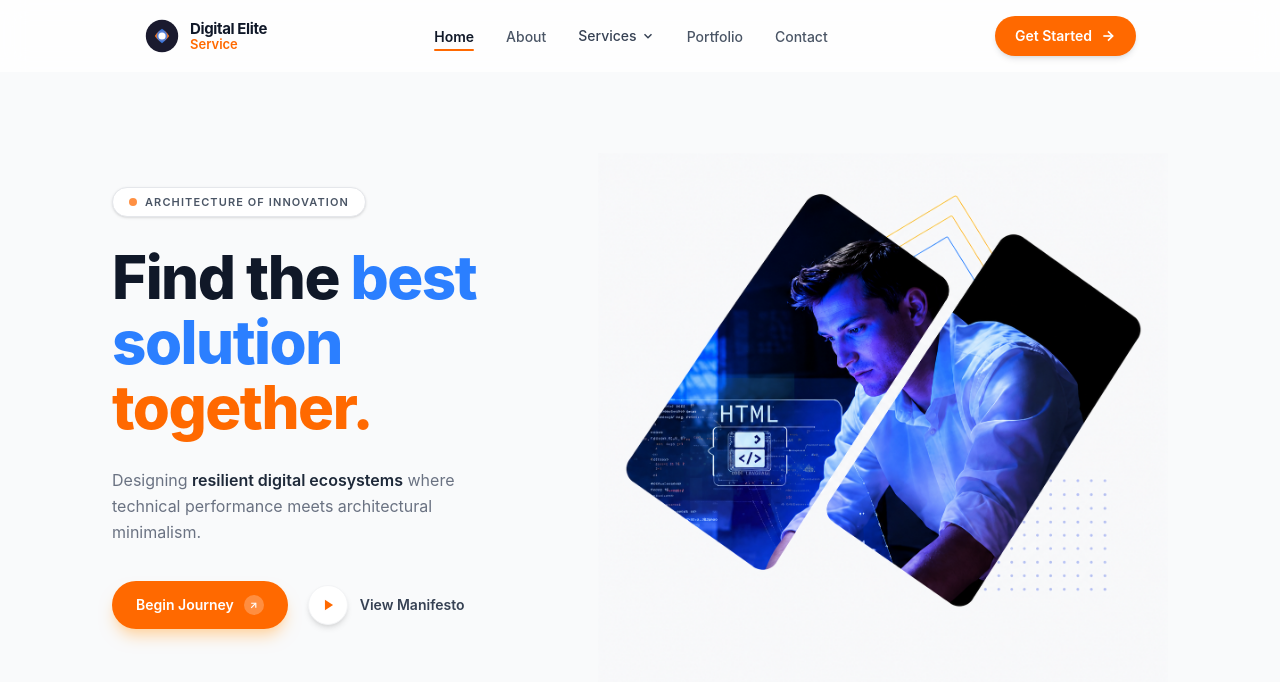
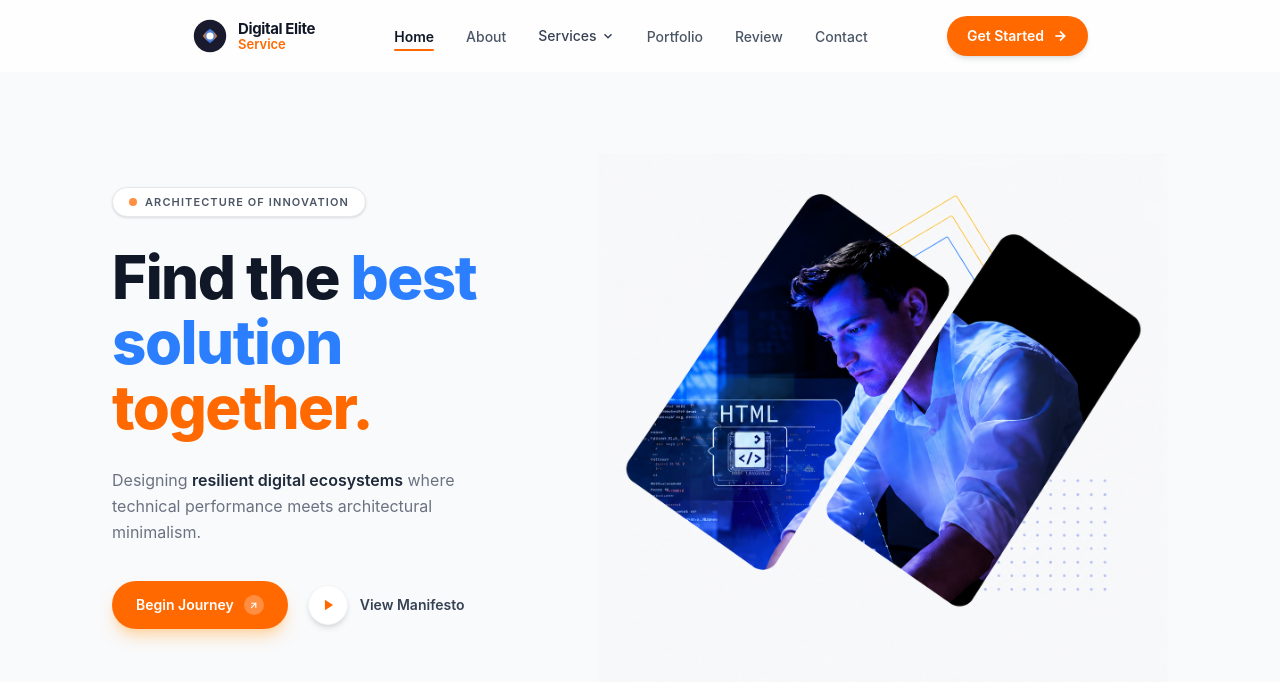
Before and after one commit to jithin2501/software-company, a React (Vite) app in the folder software_main/client/: page / in a window 1280 px wide. Shown: the top 682 px of the page. Built offline with nearby package versions, Linux system fonts and the light colour scheme.

Commit message:
Add Review to navbar and nudge company name right and Get Started left

```diff
--- a/software_main/client/src/components/Navbar.jsx
+++ b/software_main/client/src/components/Navbar.jsx
@@ -1,6 +1,6 @@
 import { useState } from "react";
 
-const NAV_LINKS = ["Home", "About", "Services", "Portfolio", "Contact"];
+const NAV_LINKS = ["Home", "About", "Services", "Portfolio", "Review", "Contact"];
 
 export default function Navbar({ currentView, setView }) {
   const [menuOpen, setMenuOpen] = useState(false);
@@ -10,7 +10,7 @@ export default function Navbar({ currentView, setView }) {
     <header className="w-full px-14 md:px-36 py-4 flex items-center justify-between bg-white/80 backdrop-blur-md sticky top-0 z-50">
       {/* Logo */}
       <div
-        className="flex items-center gap-2.5 select-none cursor-pointer"
+        className="flex items-center gap-2.5 select-none cursor-pointer md:ml-12"
         onClick={() => setView("landing")}
       >
         <div className="relative w-9 h-9">
@@ -76,7 +76,7 @@ export default function Navbar({ currentView, setView }) {
       </nav>
 
       {/* CTA */}
-      <div className="hidden md:flex items-center gap-3">
+      <div className="hidden md:flex items-center gap-3 md:mr-12">
         <button
           onClick={() => setView("contact")}
           className="flex items-center gap-2 bg-orange-500 hover:bg-orange-600 text-white text-sm font-semibold px-5 py-2.5 rounded-full shadow-md transition-all duration-200 hover:shadow-orange-300 cursor-pointer"
```
